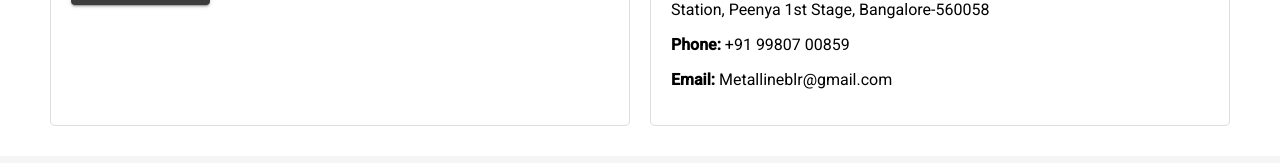
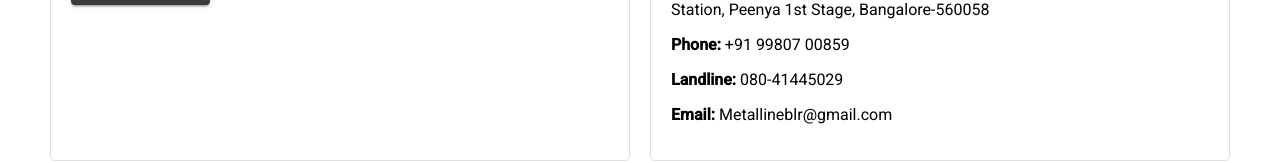
Before and after one commit to jayseth34/met, an Angular app: page /contact in a window 1280 px wide. Shown: the part 621-784 px from the top of the page. Built offline with nearby package versions, Linux system fonts and the light colour scheme.

Commit message:
landline

```diff
--- a/src/app/components/contactus/contactus.component.html
+++ b/src/app/components/contactus/contactus.component.html
@@ -45,6 +45,7 @@
       </div>
       <p><strong>Address: </strong>Metalline No.5, Tumkur Main Road, Opp Peenya Industry Metro Station, Peenya 1st Stage, Bangalore-560058</p>
       <p><strong>Phone:</strong> +91 99807 00859</p>
+      <p><strong>Landline:</strong> 080-41445029</p>
       <p><strong>Email:</strong> Metallineblr&#64;gmail.com</p>
     </div>
   </div>
```
